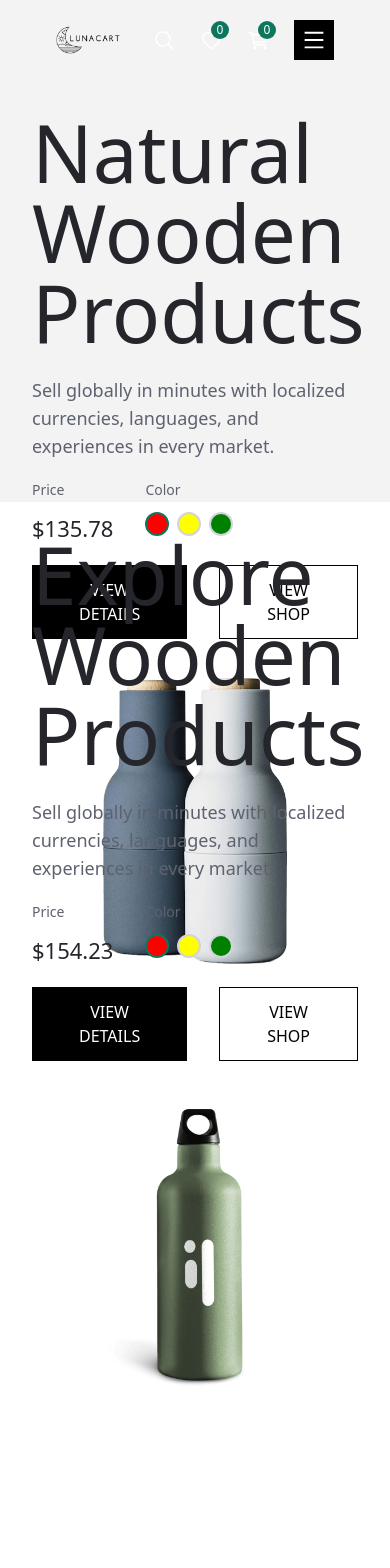
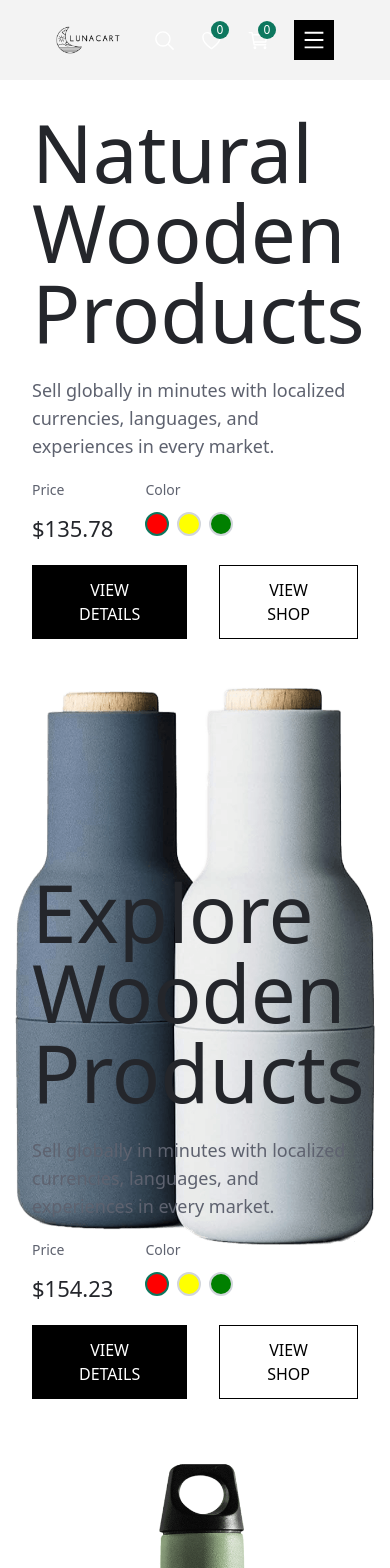
Before and after one commit to gabriellamsa/ecommerce-website, a React (Vite) app: page / in a window 390 px wide. Shown: the top 1568 px of the page. Built offline with nearby package versions, Linux system fonts and the light colour scheme.

Commit message:
fix: adjusted layout and image responsiveness in Hero component

```diff
--- a/src/components/common/hero/Hero.jsx
+++ b/src/components/common/hero/Hero.jsx
@@ -6,7 +6,7 @@ import { BodyOne, Caption, Title } from "../CustomComponents";
 export const Hero = () => {
   return (
     <div>
-      <section className="h-[50vh] lg:h-[90vh] mt-20 bg-white-100 relative z-1">
+      <section className="h-[90vh] mt-20 bg-white relative z-10">
         {herolist.map((item) => (
           <HeroItem
             key={item.id}
@@ -35,7 +35,7 @@ export const HeroItem = ({ title, description, price, color, image }) => {
   };
 
   return (
-    <section className="content flex flex-col lg:flex-row justify-between items-center lg:px-16 h-[50vh] lg:h-[90vh] relative z-20">
+    <section className="content flex flex-col lg:flex-row justify-between items-center lg:px-16 h-[90vh] relative z-20">
       <div className="left w-full lg:w-1/2 p-8 lg:p-16">
         <Title
           level={1}
@@ -78,10 +78,11 @@ export const HeroItem = ({ title, description, price, color, image }) => {
       <div className="right w-full lg:w-1/2 flex justify-center items-center">
         <img
           src={image}
-          alt={title}
-          className="object-cover h-[300px] lg:h-[400px]"
+          alt=""
+          className="h-[70vh] lg:h-[80vh] w-auto object-contain"
         />
       </div>
+      <div className="lg:h-full lg:absolute lg:top-0 lg:right-0 lg:w-1/3 lg:-z-10"></div>
     </section>
   );
 };
```
